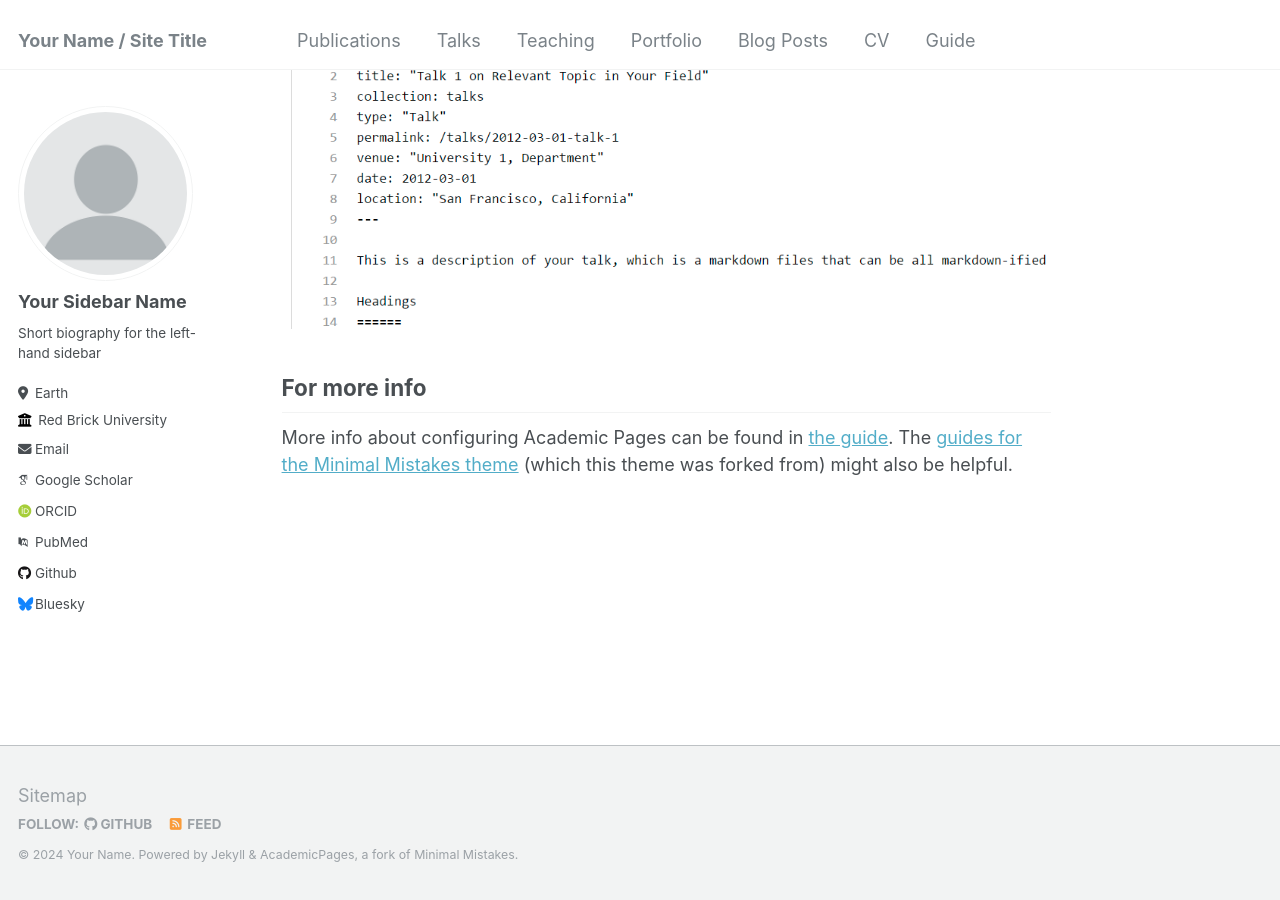
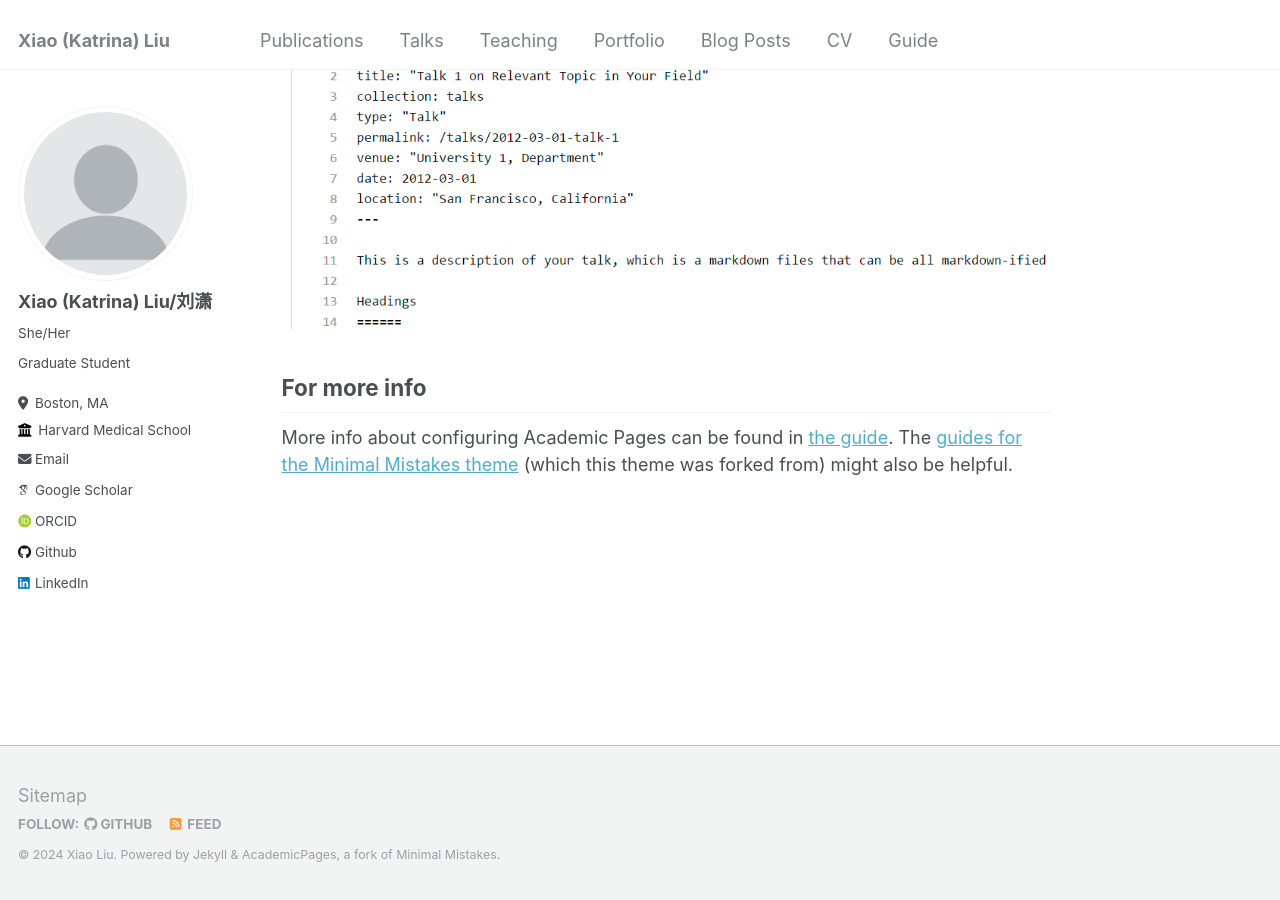
Before and after one commit to katrina-liu/katrina-liu.github.io, a Jekyll site: the page built from _pages/about.md, in a window 1280 px wide and 900 px high, scrolled down 2660 px. Built offline with Jekyll 4.4.1, drawn with Linux system fonts in a browser that asks for light colours; some web fonts are replaced.

Commit message:
Update _config.yml

```diff
--- a/_config.yml
+++ b/_config.yml
@@ -8,13 +8,13 @@
 
 # Basic Site Settings
 locale                   : "en-US"
-title                    : "Your Name / Site Title"
+title                    : "Xiao (Katrina) Liu"
 title_separator          : "-"
-name                     : &name "Your Name"
-description              : &description "personal description"
-url                      : https://academicpages.github.io # the base hostname & protocol for your site e.g. "https://mmistakes.github.io"
+name                     : &name "Xiao Liu"
+description              : &description "Personal website of Xiao Liu"
+url                      : https://katrina-liu.github.io # the base hostname & protocol for your site e.g. "https://mmistakes.github.io"
 baseurl                  : "" # the subpath of your site, e.g. "/blog"
-repository               : "academicpages/academicpages.github.io"
+repository               : "katrina-liu/katrina-liu.github.io"
 
 # Site Author - The following control what appear as part of the author content on the side bar.
 #               If a field is blank the icon and link will not appear, otherwise it will be shown.
@@ -22,32 +22,32 @@ repository               : "academicpages/academicpages.github.io"
 author:
   # Biographic information
   avatar           : "profile.png"
-  name             : "Your Sidebar Name"
-  pronouns         : # example: "she/her"
-  bio              : "Short biography for the left-hand sidebar"
-  location         : "Earth"
-  employer         : "Red Brick University"
+  name             : "Xiao (Katrina) Liu/刘潇"
+  pronouns         : "She/Her"
+  bio              : "Graduate Student"
+  location         : "Boston, MA"
+  employer         : "Harvard Medical School"
   uri              : # URL
-  email            : "none@example.org"
+  email            : "xliu@hms.harvard.edu"
 
   # Academic websites
   arxiv            : # URL - Update with the correct link to your profile
-  googlescholar    : "https://scholar.google.com/citations?user=PS_CX0AAAAAJ"
+  googlescholar    : "https://scholar.google.com/citations?user=1C3ycwcAAAAJ"
   impactstory      : # URL
-  orcid            : "http://orcid.org/yourorcidurl"
-  pubmed           : "https://www.ncbi.nlm.nih.gov/pubmed/?term=john+snow"
+  orcid            : "https://orcid.org/0000-0003-0588-5699"
+  pubmed           : # "https://www.ncbi.nlm.nih.gov/pubmed/?term=john+snow"
   researchgate     : # URL
 
   # Repositories and software development
   bitbucket        : # Username - Update with your username on the site
   codepen          : # Username
   dribbble         : # Username
-  github           : "academicpages"
+  github           : "katrina-liu"
   kaggle           : # Username
   stackoverflow    : # User number or user number and name (i.e., use "1" or "1/jeff-atwood")
 
   # Social media
-  bluesky          : "bsky.app" # Replace this with you Bluesky username
+  bluesky          : # "bsky.app" # Replace this with you Bluesky username
   facebook         : # Username
   flickr           : # Username
   foursquare       : # Username
@@ -56,7 +56,7 @@ author:
   keybase          : # Username
   instagram        : # Username
   lastfm           : # Username
-  linkedin         : # Username
+  linkedin         : "katrina-liu-6980b9235"
   mastodon         : # URL
   medium           : # URL
   pinterest        : # Username
```
